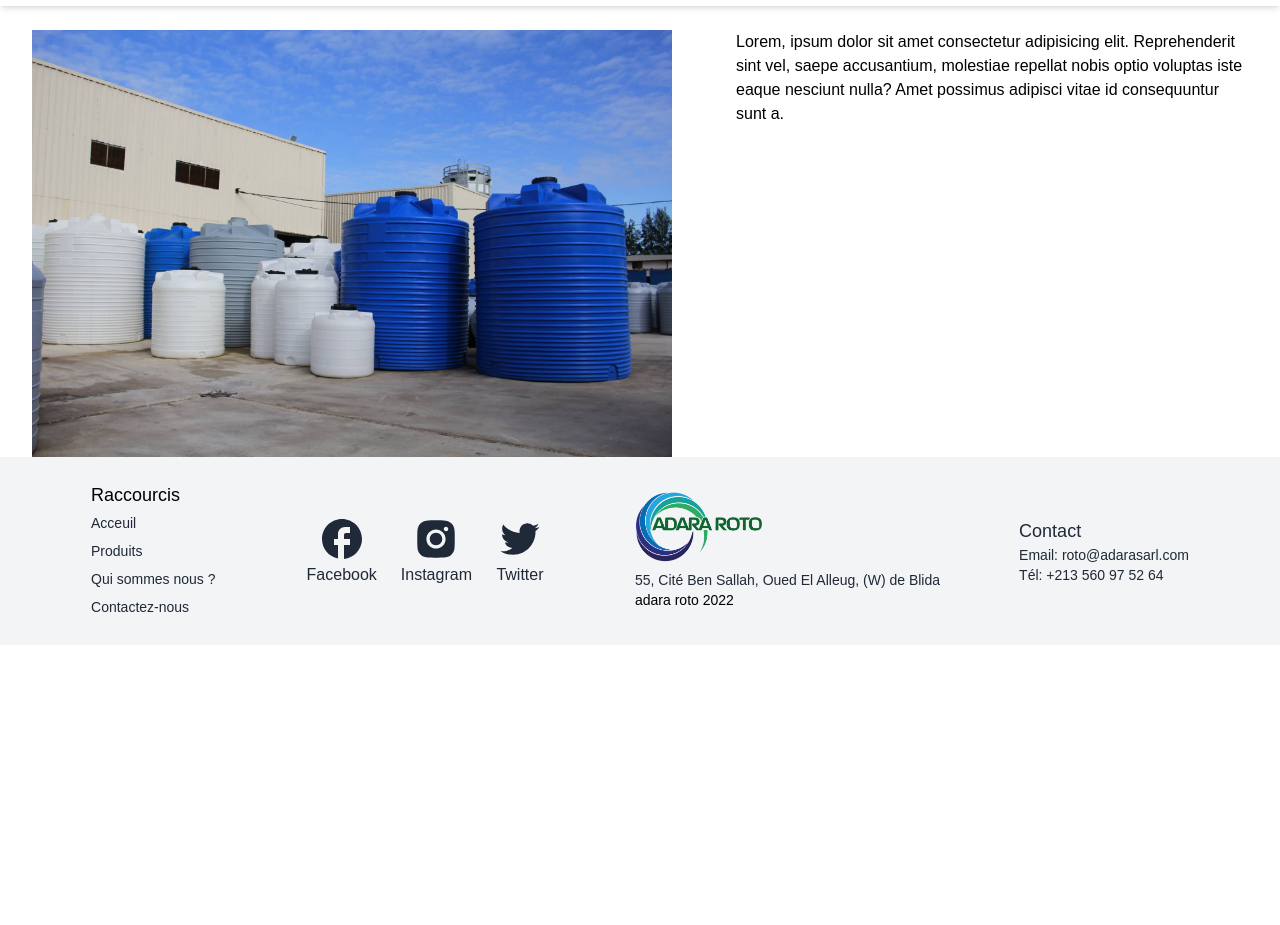
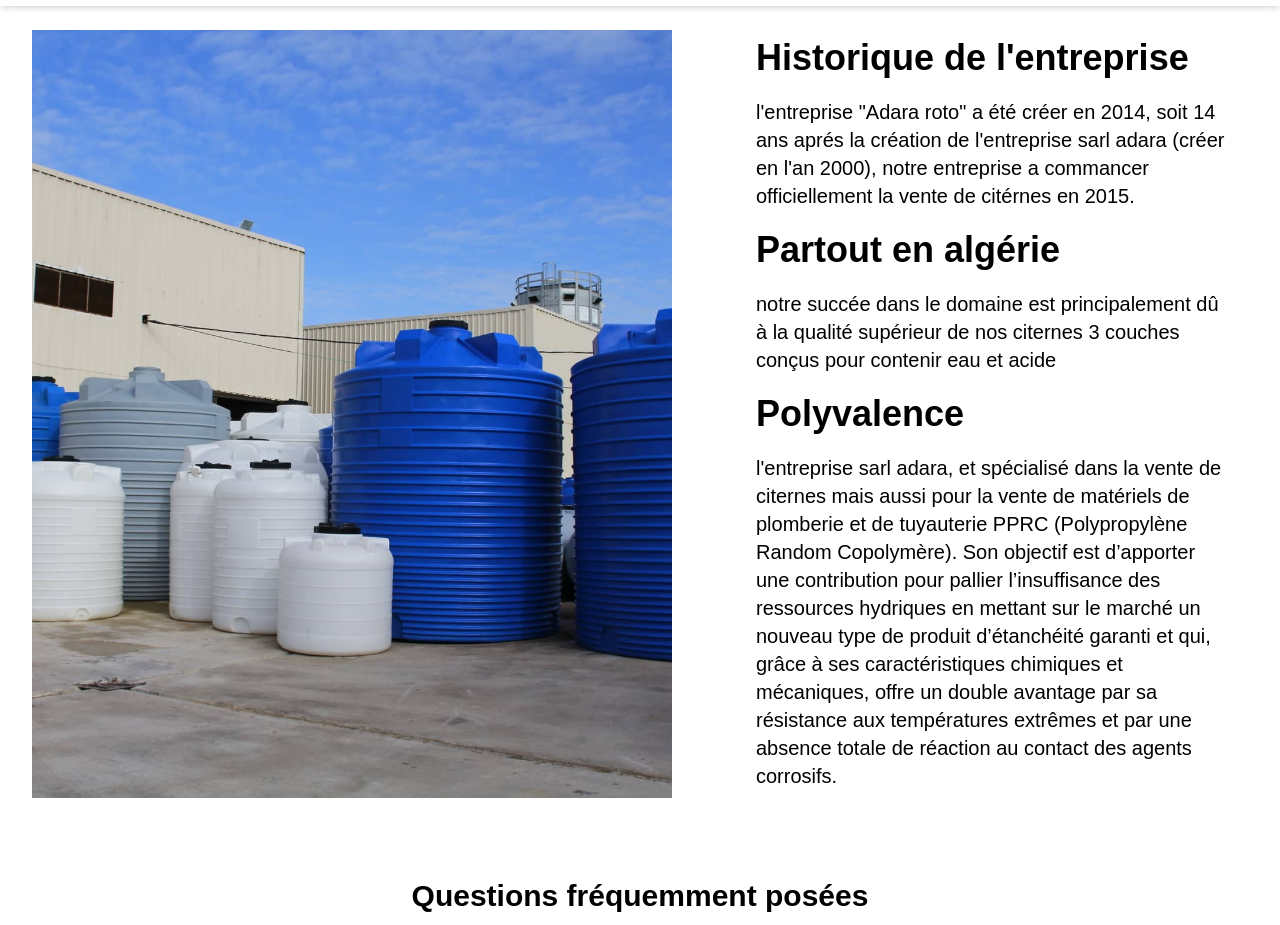
Before and after one commit to comptyadel96/roto-website, a React (Create React App) app: page /Apropos in a window 1280 px wide. Shown: the part 66-991 px from the top of the page. Before the commit the page ends 800 px from the top, so only its background shows below. Built offline with nearby package versions, Linux system fonts and the light colour scheme.

Commit message:
about us v1.2.0

```diff
--- a/src/screens/Apropos.js
+++ b/src/screens/Apropos.js
@@ -1,18 +1,54 @@
 import React from "react"
-
+import Faq from "../utils/Faq"
 function Apropos() {
   return (
     <div className="lg:pt-24">
       <div className="flex flex-wrap justify-around w-full">
-        <img src="/images/about.jpg" alt="" className="lg:max-w-[50%] object-cover" />
-        <p className="max-w-[40%]">
-          Lorem, ipsum dolor sit amet consectetur adipisicing elit.
-          Reprehenderit sint vel, saepe accusantium, molestiae repellat nobis
-          optio voluptas iste eaque nesciunt nulla? Amet possimus adipisci vitae
-          id consequuntur sunt a.
-        </p>
+        <img
+          src="/images/about.jpg"
+          alt=""
+          className="lg:max-w-[50%] object-cover"
+        />
+        <div className="flex flex-col max-w-[40%] xl:px-5 xl:py-2">
+          <p className="xl:text-4xl font-semibold">
+            Historique de l'entreprise
+          </p>
+          <p className="lg:mt-5 lg:text-xl leading-8">
+            l'entreprise "Adara roto" a été créer en 2014, soit 14 ans aprés la
+            création de l'entreprise sarl adara (créer en l'an 2000), notre
+            entreprise a commancer officiellement la vente de citérnes en 2015.{" "}
+            <br />
+          </p>
+          <p className="xl:text-4xl font-semibold lg:mt-5">
+            Partout en algérie
+          </p>
+          <p className="lg:mt-5 lg:text-xl leading-7">
+            notre succée dans le domaine est principalement dû à la qualité
+            supérieur de nos citernes 3 couches conçus pour contenir eau et
+            acide
+          </p>
+          <p className="xl:text-4xl font-semibold lg:mt-5">Polyvalence</p>
+          <p className="lg:mt-5 lg:text-xl leading-7">
+            l'entreprise sarl adara, et spécialisé dans la vente de citernes
+            mais aussi pour la vente de matériels de plomberie et de tuyauterie
+            PPRC (Polypropylène Random Copolymère). Son objectif est d’apporter
+            une contribution pour pallier l’insuffisance des ressources
+            hydriques en mettant sur le marché un nouveau type de produit
+            d’étanchéité garanti et qui, grâce à ses caractéristiques chimiques
+            et mécaniques, offre un double avantage par sa résistance aux
+            températures extrêmes et par une absence totale de réaction au
+            contact des agents corrosifs.
+          </p>
+        </div>
       </div>
       {/* todo faq with background image and maps + image gallery */}
+      <div className="flex flex-col items-center  w-full lg:mt-20">
+        <p className="text-center lg:text-3xl font-semibold">
+          Questions fréquemment posées
+        </p>
+        <div className="flex flex-wrap items-center"></div>
+        <Faq />
+      </div>
     </div>
   )
 }
--- a/src/utils/Faq.js
+++ b/src/utils/Faq.js
@@ -9,7 +9,7 @@ function Faq({
   return (
     <div className=" flex flex-col items-center lg:max-w-md relative bg-white lg:px-3 py-2">
       <p> {question} </p>
-      <p></p>
+      <p>{reponse} </p>
     </div>
   )
 }
```
Also changed, not shown: public/images/404.png.
